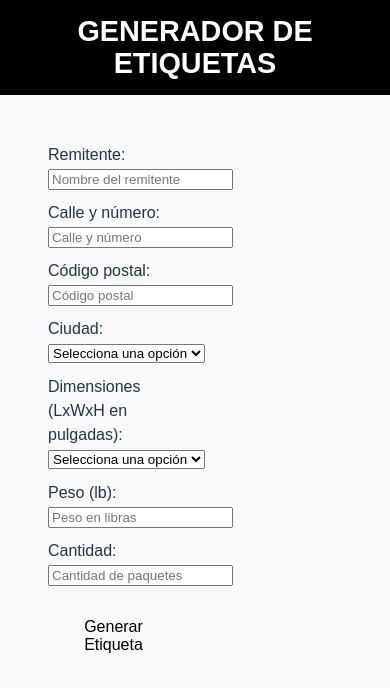
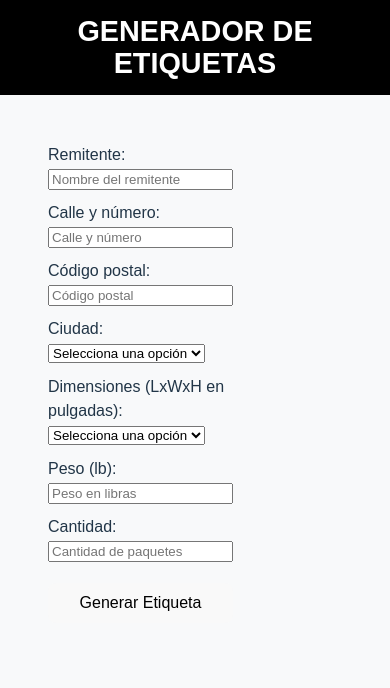
Before and after one commit to enviosns2/labelmaker, a React (Vite) app in the folder frontend/: page / in a window 390 px wide. Shown: the top 688 px of the page. Built offline with nearby package versions, Linux system fonts and the light colour scheme.

Commit message:
Ajustes en App.jsx para diseño responsivo

```diff
--- a/frontend/src/App.jsx
+++ b/frontend/src/App.jsx
@@ -50,11 +50,12 @@ const styles = {
     justifyContent: "space-between",
     alignItems: "flex-start",
     padding: "2rem",
+    flexWrap: "wrap", // Ajuste para dispositivos móviles
   },
   column: {
     flex: 1,
     padding: "1rem",
-    maxWidth: "50%",
+    maxWidth: "100%", // Cambia al 100% en dispositivos móviles
     boxSizing: "border-box",
   },
 };
```
